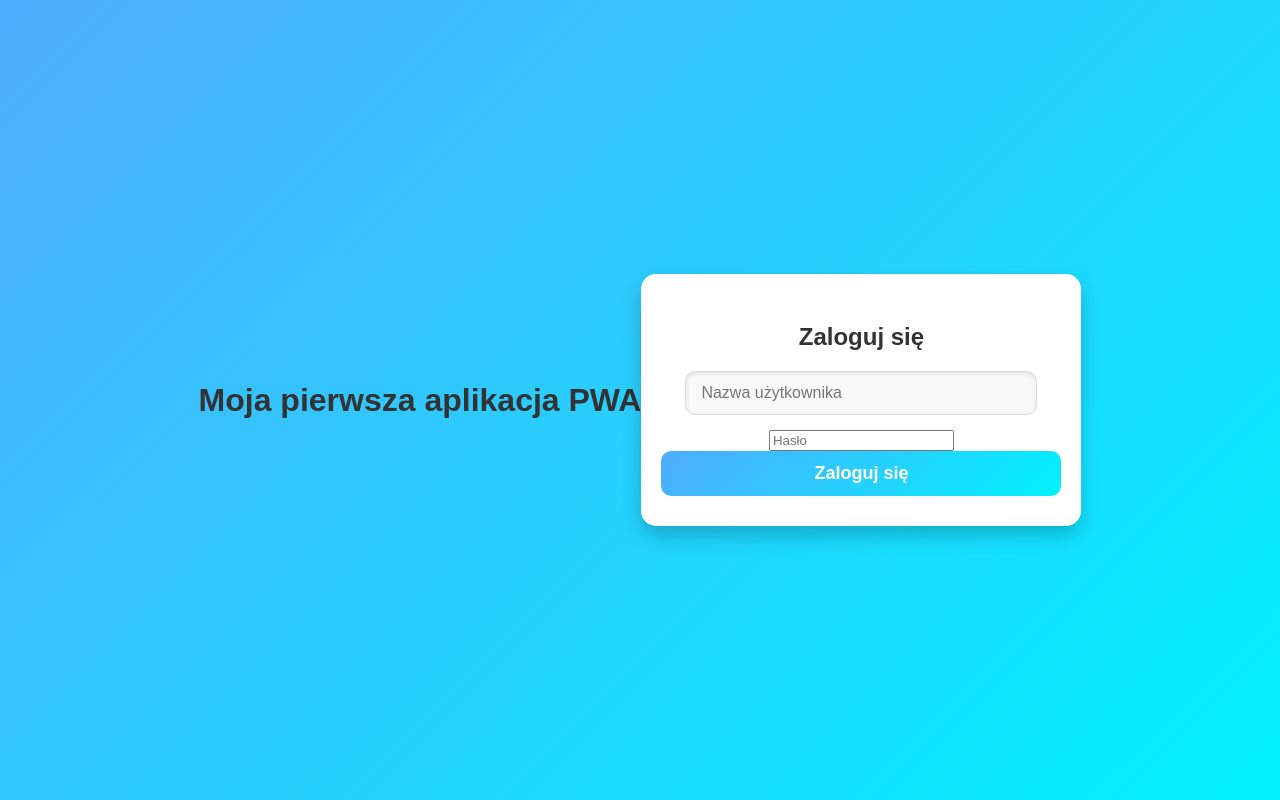
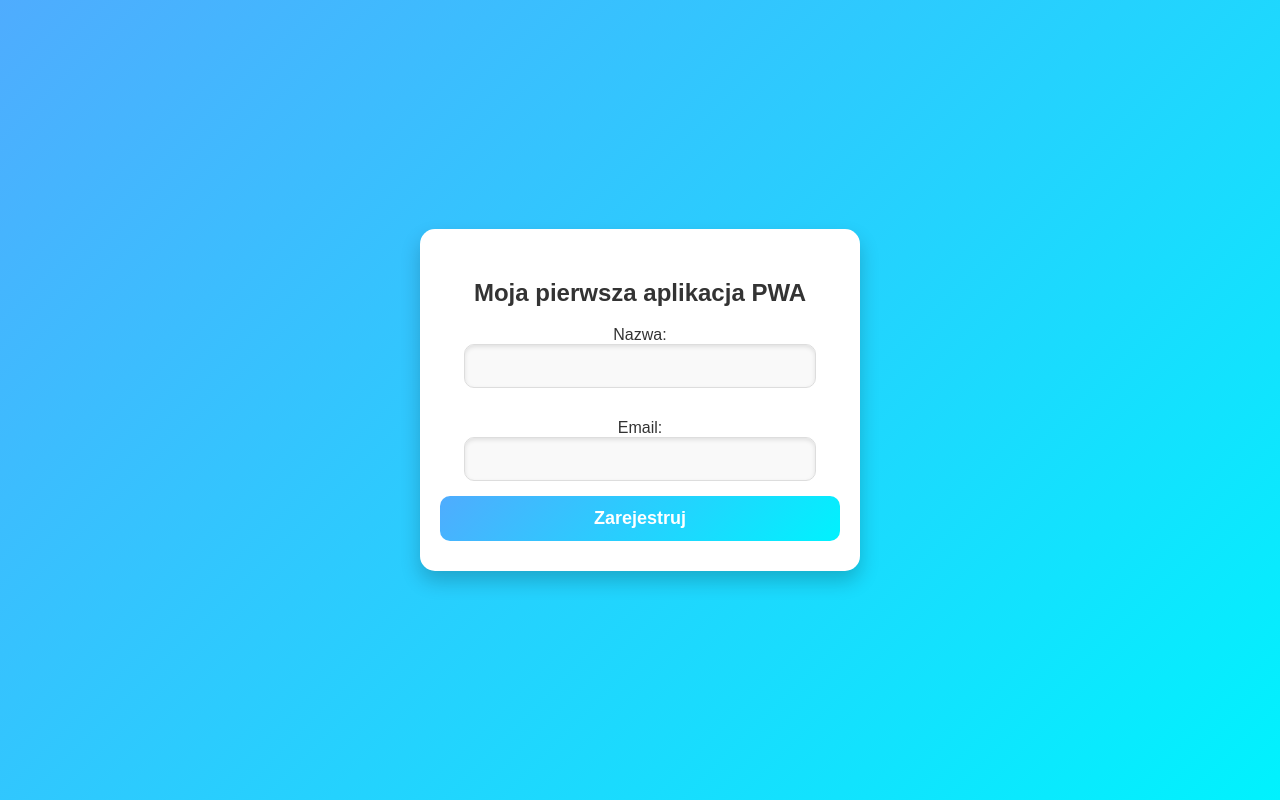
Before and after one commit to Kefirele/CwAplikacje, a plain HTML site: page index.html in a window 1280 px wide. Drawn offline with Linux system fonts and the light colour scheme.

Commit message:
Update index.html

```diff
--- a/index.html
+++ b/index.html
@@ -1,5 +1,6 @@
 <!DOCTYPE html>
-<html lang="en">
+<html lang="pl">
+
 <head>
     <meta charset="UTF-8">
     <meta name="viewport" content="width=device-width, initial-scale=1.0">
@@ -7,32 +8,28 @@
     <link rel="stylesheet" href="style.css">
     <link rel="manifest" href="manifest.json">
 </head>
+
 <body>
-    <header>
-        <h1>Moja pierwsza aplikacja PWA</h1>
-    </header>
+    <div id="login">
+        <section id="login-screen">
+            <h1>Moja pierwsza aplikacja PWA</h1>
+            <form id="register-form">
+                <label for="username">Nazwa:</label>
+                <input type="text" id="username" name="username" required>
+                <p></p>
+                <label for="email">Email:</label>
+                <input type="email" id="email" name="email" required>
+                <button type="submit">Zarejestruj</button>
+            </form>
+        </section>
+    </div>
 
-<section id="login" class="hidden">
-    <h2>Zaloguj się</h2>
-    <form id="login-form">
-        <input type="text" id="username" placeholder="Nazwa użytkownika" required>
-        <input type="password" id="password" placeholder="Hasło" required>
-        <button type="submit" name="login">Zaloguj się</button>
-    </form>
-</section>
-    <div id="dashboardContainer" class="hidden"></div>
+    <section id="dashboard-screen" style="display: none;">
+        <h1>Witaj w dashboardzie!</h1>
+        <button id="logout-button">Wyloguj się</button>
+    </section>
 
     <script src="script.js"></script>
-    <script>
-        if ('serviceWorker' in navigator) {
-            navigator.serviceWorker.register('sw.js')
-                .then(function() {
-                    console.log('Service Worker zarejestrowany poprawnie.');
-                })
-                .catch(function(error) {
-                    console.error('Błąd podczas rejestracji Service Workera:', error);
-                });
-        }
-    </script>
 </body>
+
 </html>
```
